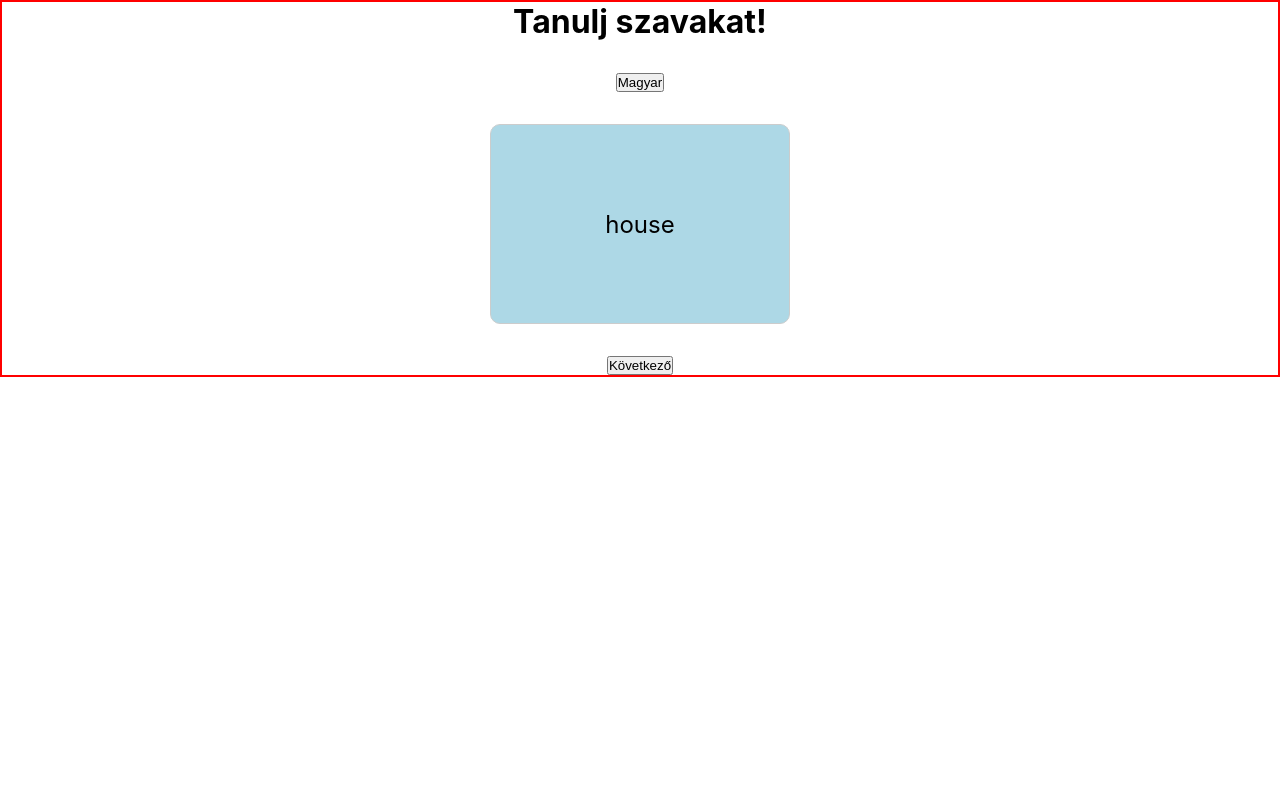
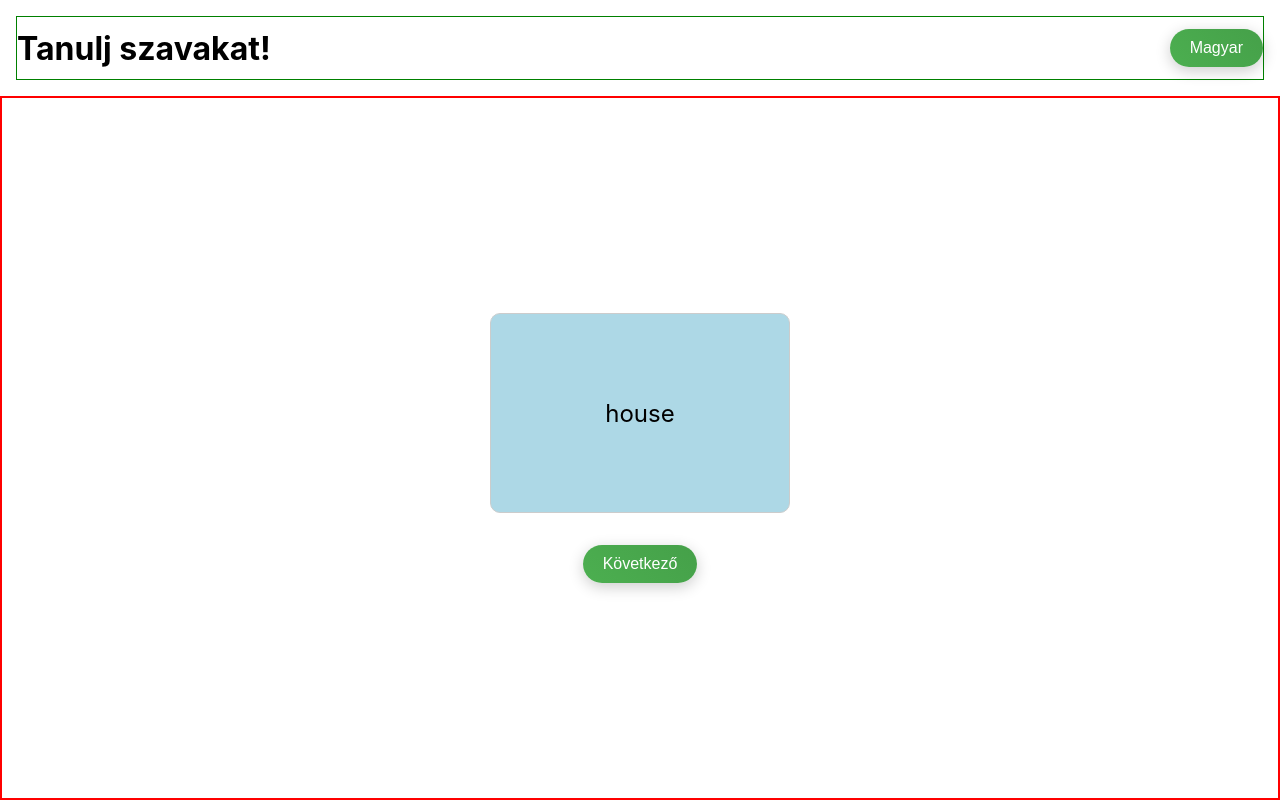
Before and after one commit to SipiZork/learn-english-one-react, a React (Create React App) app: page / in a window 1280 px wide. Built offline with nearby package versions, Linux system fonts and the light colour scheme.

Commit message:
change vire

```diff
--- a/src/App.css
+++ b/src/App.css
@@ -4,9 +4,19 @@
     box-sizing: border-box;
 }
 
+#header-container {
+  display: flex;
+  justify-content: space-between;
+  align-items: center;
+  margin: 1rem;
+  height: 4rem;
+  border: 1px solid green;
+}
+
 #container {
     display: flex;
     flex-direction: column;
+    min-height: calc(100vh - 6rem);
     justify-content: center;
     align-items: center;
     text-align: center;
@@ -58,3 +68,26 @@
     transform: rotateY(180deg);
     background-color: aquamarine;
 }
+
+.btn {
+    padding: 10px 20px;
+    font-size: 16px;
+    border: none;
+    border-radius: 25px;
+    background: linear-gradient(45deg, #4CAF50, #45a049);
+    color: white;
+    cursor: pointer;
+    box-shadow: 0 4px 15px rgba(0,0,0,0.2);
+    transition: all 0.3s ease;
+
+    &:hover {
+        transform: translateY(-2px);
+        box-shadow: 0 6px 20px rgba(0,0,0,0.25);
+        background: linear-gradient(45deg, #45a049, #4CAF50);
+    }
+
+    &:active {
+        transform: translateY(1px);
+        box-shadow: 0 2px 10px rgba(0,0,0,0.2);
+    }
+}
--- a/src/App.js
+++ b/src/App.js
@@ -6,6 +6,7 @@ import React, { useState, useEffect } from 'react';
 function App() {
 
   const [words, setWords] = useState([]);
+  const [language, setLanguage] = useState('english');
 
   useEffect(() => {
     const fetchData = async () => {
@@ -21,14 +22,28 @@ function App() {
 
     fetchData();
   }, []); // Ne felejtse el a függőségi tömböt
+
+  const handleLanguage = () => {
+    setLanguage(prev => {
+      if (prev === 'english') {
+        return 'hungarian';
+      } else {
+        return 'english';
+      }
+    });
+  };
+
   if (words.length === 0) {
     return <div>Töltés...</div>;
   } else {
     return (
       <div className="App">
-
+        <div id="header-container">
+          <div id="title"><h1>Tanulj szavakat!</h1></div>
+          <button type="button" id="language-switch" onClick={handleLanguage} className='btn'>{language === 'english' ? 'Magyar' : 'Angol'}</button>
+        </div>
         <div id="loading"></div>
-        <Cards cards={words} />
+        <Cards cards={words} language={language} />
       </div>
     );
   };
--- a/src/components/Cards.js
+++ b/src/components/Cards.js
@@ -1,11 +1,10 @@
 import React, { useEffect, useState } from 'react';
 
-const Cards = ({ cards }) => {
+const Cards = ({ cards, language }) => {
   console.log(cards);
 
   const [activeWord, setActiveWord] = useState(cards[0]);
   const [isFlipped, setIsFLipped] = useState(false);
-  const [language, setLanguage] = useState('english');
 
   const selectNextWord = () => {
     setIsFLipped(false);
@@ -19,27 +18,15 @@ const Cards = ({ cards }) => {
     setIsFLipped(prev => !prev);
   };
 
-  const handleLanguage = () => {
-    setLanguage(prev => {
-      if (prev === 'english') {
-        return 'hungarian';
-      } else {
-        return 'english';
-      }
-    });
-  };
-
   return (
     <div id="container">
-      <div id="title"><h1>Tanulj szavakat!</h1></div>
-      <button type="button" id="language-switch" onClick={handleLanguage}>{language === 'english' ? 'Magyar' : 'Angol'}</button>
       <div id="card-wrapper">
         <div id="card" onClick={handleFlip} className={isFlipped ? 'flipped' : ''}>
           <div id="font-card">{language === 'english' ? activeWord.english : activeWord.hungarian}</div>
           <div id="back-card">{language === 'english' ? activeWord.hungarian : activeWord.english}</div>
         </div>
       </div>
-      <button type="button" id="next" onClick={selectNextWord}>Következő</button>
+      <button type="button" id="next" onClick={selectNextWord} className='btn'>Következő</button>
     </div>
   );
 };
```
